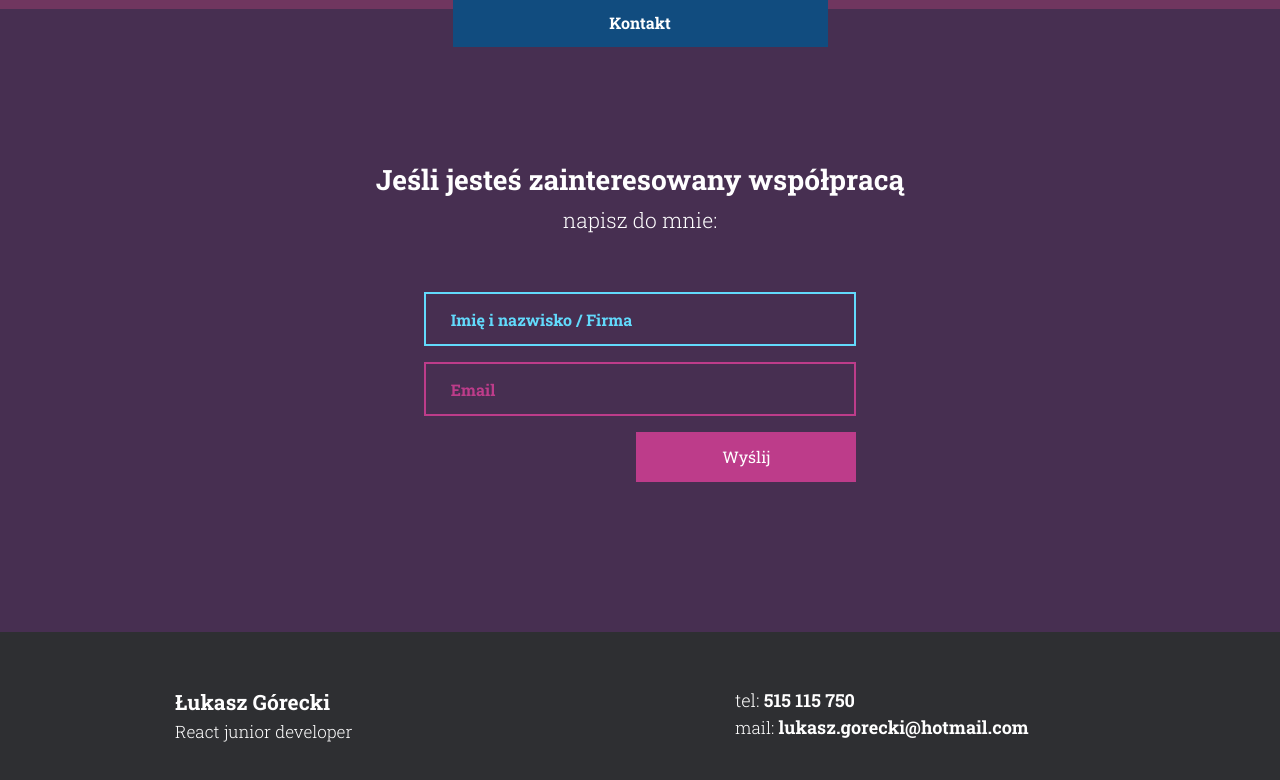
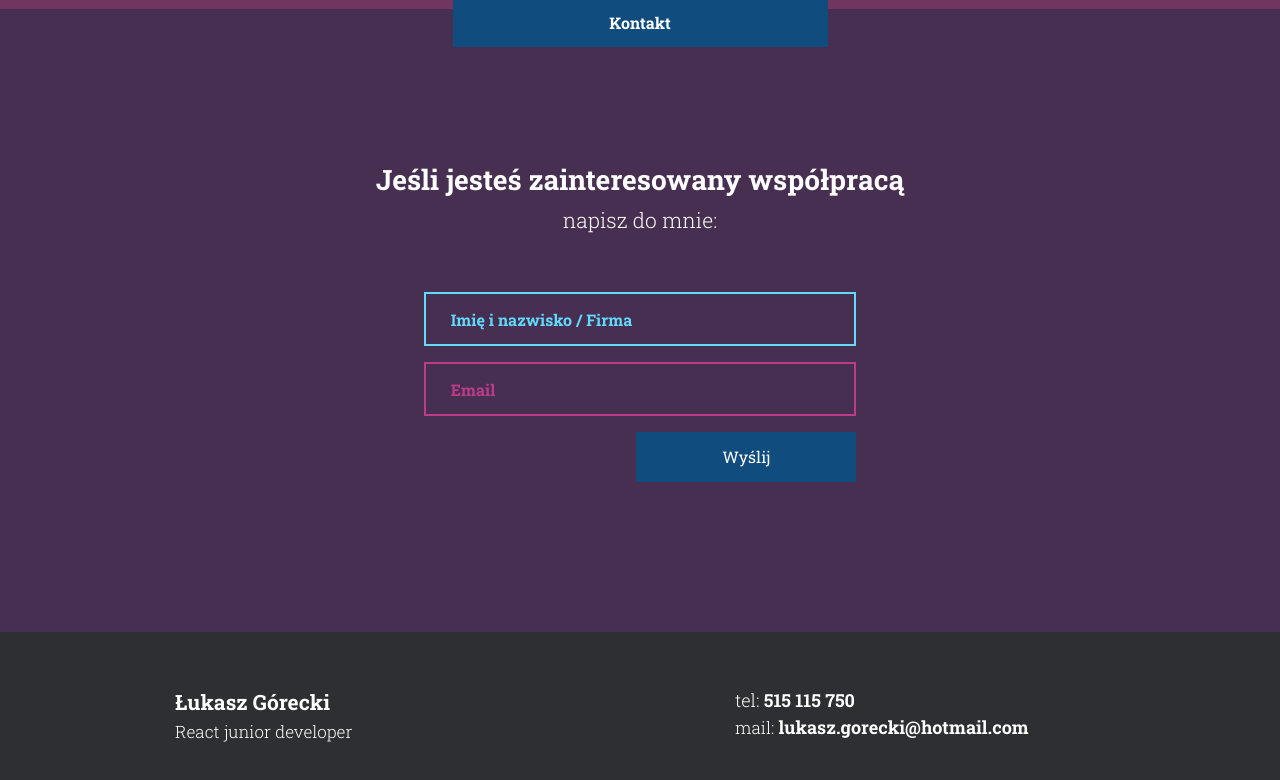
Before and after one commit to sq1fya/my-lp, a React (Create React App) app: page / in a window 1280 px wide. In both pictures the pointer is over the button "Wyślij". Shown: the part 1566-2346 px from the top of the page. Built offline with nearby package versions, Linux system fonts and the light colour scheme.

Commit message:
add hover on button section contact

```diff
--- a/src/components/form/form.scss
+++ b/src/components/form/form.scss
@@ -38,4 +38,8 @@
     font-size: 16px;
     padding: 12px;
   }
+  button:hover {
+    background-color: $bg-color-blue;
+    border-color:$bg-color-blue;
+  }
 }
```
